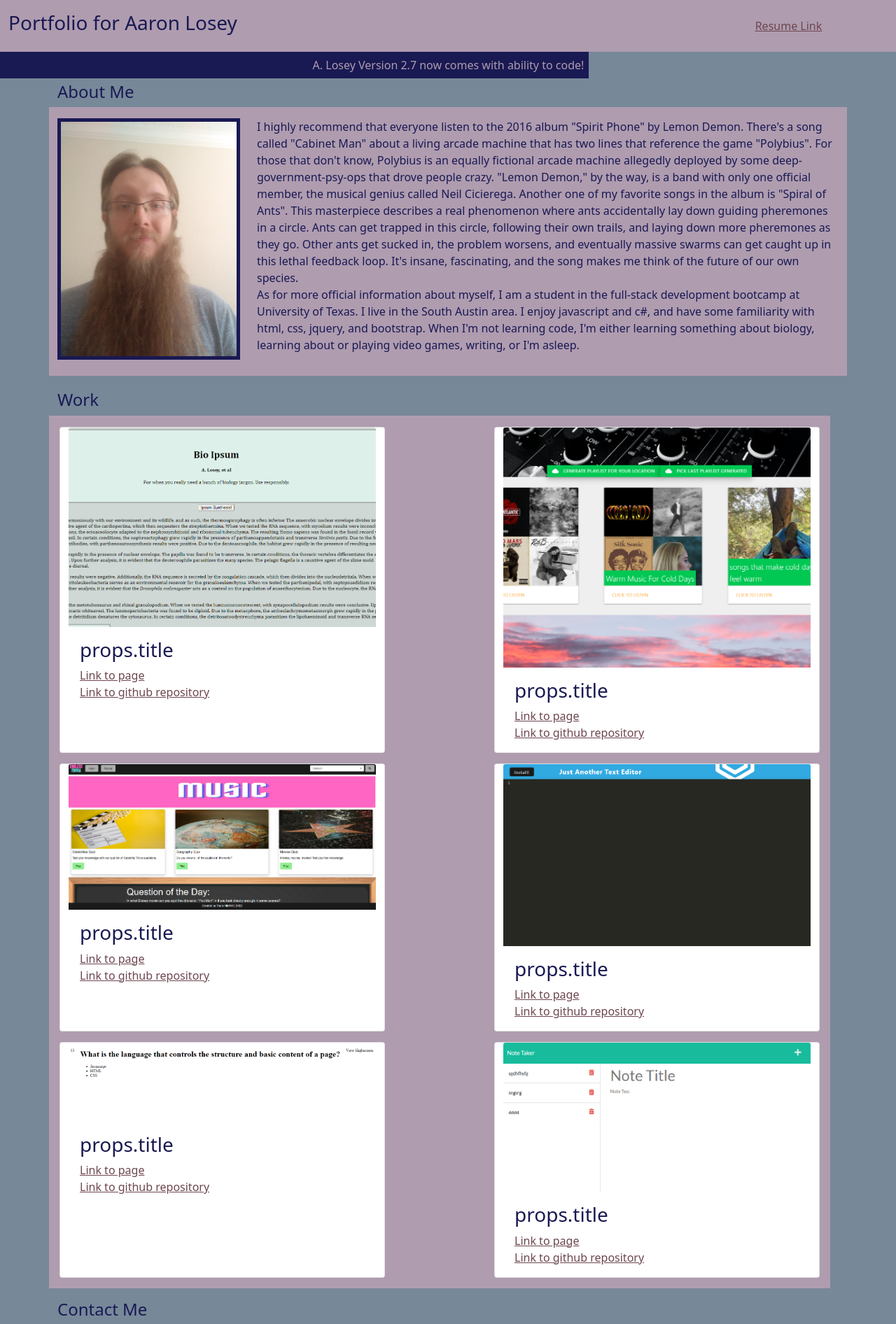
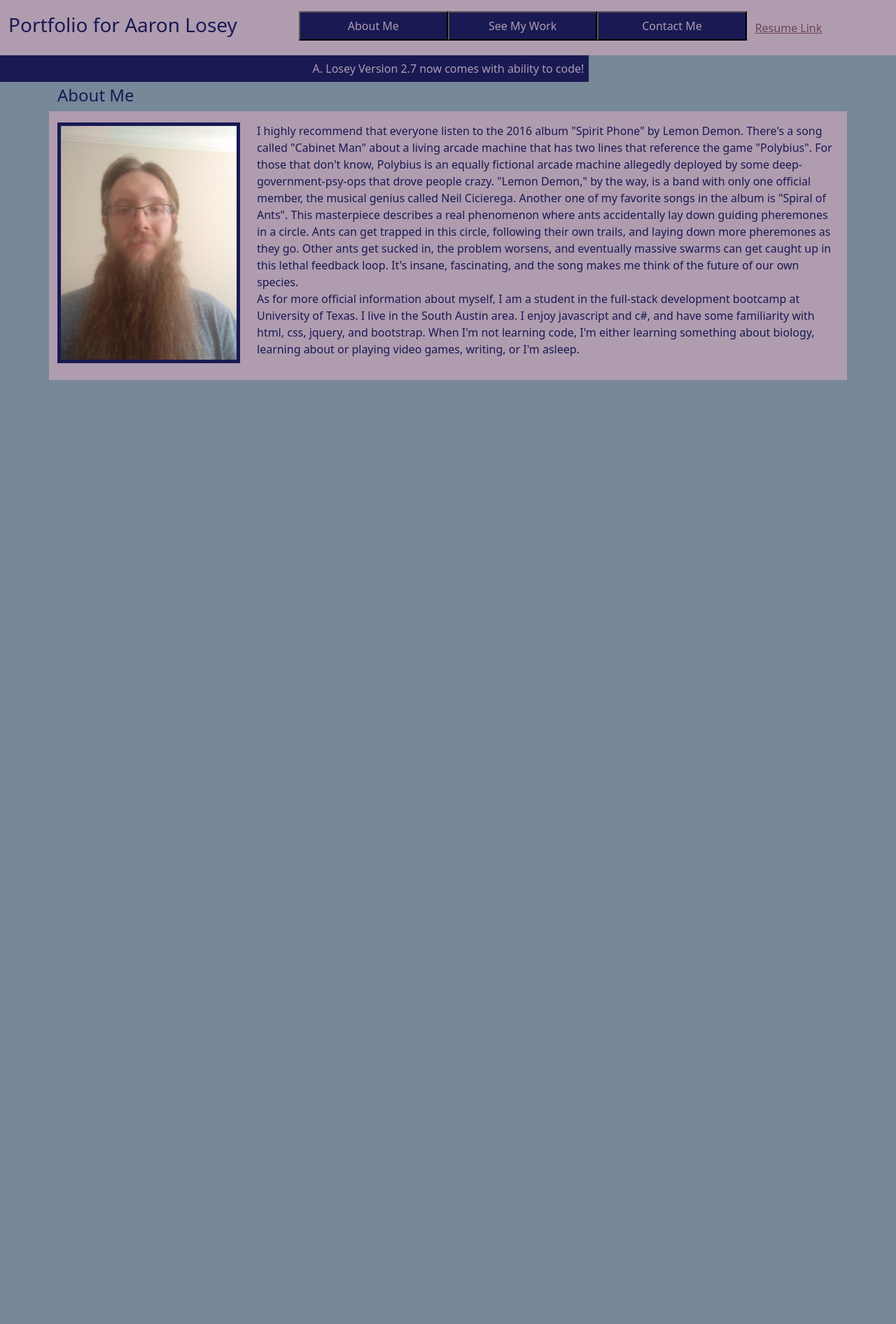
Before and after one commit to AJLosey/Portfolio, a React (Create React App) app: page / in a window 1280 px wide. Shown: the top 1892 px of the page at 70% size. After the commit the page ends 800 px from the top, so only its background shows below. Built offline with nearby package versions, Linux system fonts and the light colour scheme.

Commit message:
conditional rendering

```diff
--- a/src/App.js
+++ b/src/App.js
@@ -1,7 +1,8 @@
-import React from "react";
+import React, { useState } from "react";
 import { Navbar } from './components/Navbar';
 import { About } from './components/About';
-import { Project } from './components/Project'
+import { Project } from './components/Project';
+import { Contact } from './components/Contact';
 import ipsumImg from './images/BioIpsum.png';
 import quizImg from './images/coding-quiz.png';
 import noteImg from './images/note-taker.png';
@@ -12,15 +13,20 @@
 
 function App() {
 
+  const [content, setContent] = useState('About');
+
   return (
     <div>
       <div>
-        <Navbar />
+        <Navbar setContent={setContent} />
       </div>
 
+      {content === "About" && (
         <div>
           <About />
         </div>
+      )}
+      {content === "Work" && (
         <div className="container purp-text">
           <div className="col-3">
             <p className="h4" id="work">Work</p>
@@ -47,26 +53,14 @@
 
           </div>
         </div>
+      )}
 
-      <div className="container purp-text py-3">
-        <div className="col-3">
-          <p className="h4" id="contact-me">Contact Me</p>
+      {content === "Contact" && (
+        <div>
+          <Contact />
         </div>
-        <div className="purp-bg">
-          <ul className="list-group">
-            <li className="list-group-item purp-bg pl-5">Phone Number: 937-831-8424</li>
-            <li className="list-group-item purp-bg pl-5">Email: aaronlosey11@hotmail.com</li>
-            <li className="list-group-item purp-bg pl-5"><a href="https://github.com/AJLosey">Github Profile</a></li>
-            <li className="list-group-item purp-bg pl-5"><a
-              href="https://www.linkedin.com/in/aaron-losey-3b9a3b142/">Linkin
-              Profile</a>
-            </li>
-          </ul>
-        </div>
-        <div className="col-12">
+      )}
 
-        </div>
-      </div>
     </div>
 
   );
--- /dev/null
+++ b/src/components/Contact.js
@@ -0,0 +1,26 @@
+import React from 'react';
+
+
+export function Contact() {
+    return (
+        <div className="container purp-text py-3">
+            <div className="col-3">
+                <p className="h4" id="contact-me">Contact Me</p>
+            </div>
+            <div className="purp-bg">
+                <ul className="list-group">
+                    <li className="list-group-item purp-bg pl-5">Phone Number: 937-831-8424</li>
+                    <li className="list-group-item purp-bg pl-5">Email: aaronlosey11@hotmail.com</li>
+                    <li className="list-group-item purp-bg pl-5"><a href="https://github.com/AJLosey">Github Profile</a></li>
+                    <li className="list-group-item purp-bg pl-5"><a
+                        href="https://www.linkedin.com/in/aaron-losey-3b9a3b142/">Linkin
+                        Profile</a>
+                    </li>
+                </ul>
+            </div>
+            <div className="col-12">
+
+            </div>
+        </div>
+    )
+}
--- a/src/components/Navbar.js
+++ b/src/components/Navbar.js
@@ -1,7 +1,7 @@
 
 import React from 'react';
 
-export function Navbar() {
+export function Navbar({ setContent }) {
     return (
         <div>
             <nav className="navbar">
@@ -13,6 +13,15 @@
                                     Portfolio for Aaron Losey
                                 </h1>
                             </div>
+                            <button type="button" className="col-2 version-box" onClick={() => setContent('About')}>
+                                About Me
+                            </button>
+                            <button type="button" className="col-2 version-box" onClick={() => setContent('Work')}>
+                                See My Work
+                            </button>
+                            <button type="button" className="col-2 version-box" onClick={() => setContent('Contact')}>
+                                Contact Me
+                            </button>
                             <div className="col-2">
                                 <a href="https://drive.google.com/file/d/1_Sa2hdqHL4J_7zCmmWZPTEzb9DD15czZ/view?usp=sharing"
                                     target="_blank" rel="noopener noreferrer">Resume Link</a>
--- a/src/components/Project.js
+++ b/src/components/Project.js
@@ -7,7 +7,7 @@
             <img src={props.img} className="card-img-top"
                 alt={props.imgAlt} />
             <div className="card-body">
-                <p className="card-text h3">props.title</p>
+                <p className="card-text h3">{props.title}</p>
                 <p className="card-text"><a href={props.deployLink} target="_blank"
                     rel="noopener noreferrer">Link to page</a><br></br><a href={props.repoLink}
                         target="_blank" rel="noopener noreferrer">Link to github repository</a></p>
```
Lines whose indentation alone changed are shown as unchanged.
